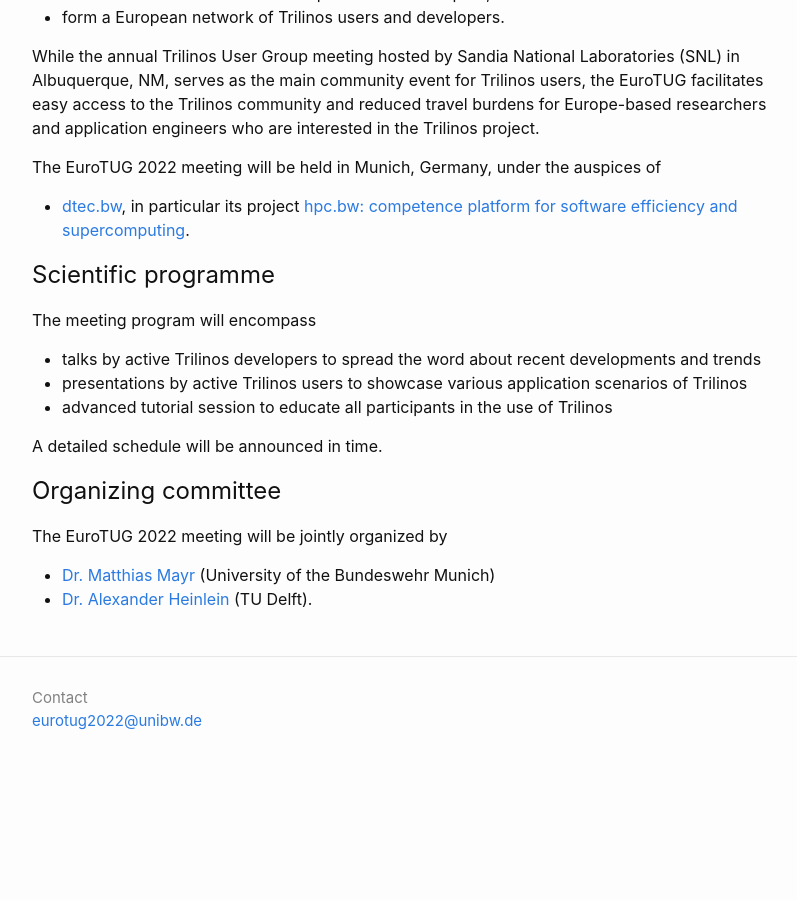
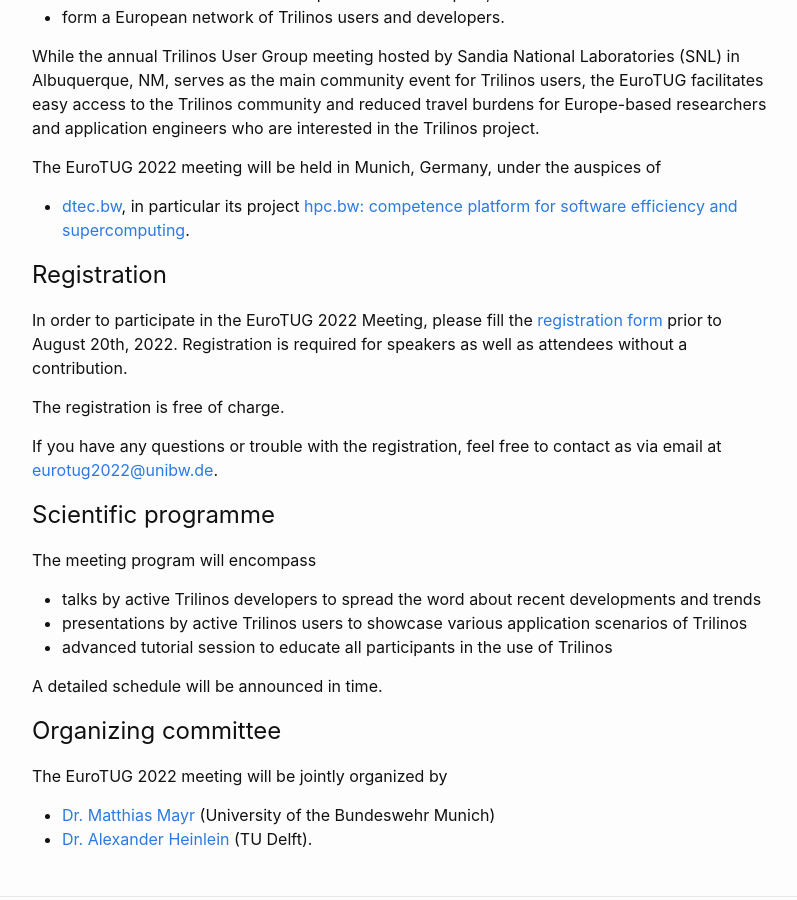
Before and after one commit to EuroTUG/eurotug.github.io, a Jekyll site: the page built from index.md, in a window 1280 px wide and 900 px high, scrolled down 589 px. Shown: the whole window, without its empty margins (238-1035 px from the left). Built offline with Jekyll 4.4.1, drawn with Linux system fonts in a browser that asks for light colours; before the commit the page ends 1381 px from its top, so only the background shows below that.

Commit message:
Add section w/ registraion details

```diff
--- a/index.md
+++ b/index.md
@@ -35,6 +35,13 @@ The EuroTUG 2022 meeting will be held in Munich, Germany, under the auspices of
 
 - [dtec.bw](https://dtecbw.de), in particular its project [hpc.bw: competence platform for software efficiency and supercomputing](https://dtecbw.de/home/forschung/hsu/projekt-hpcbw/projekt-hpcbw).
 
+## Registration
+
+In order to participate in the EuroTUG 2022 Meeting, please fill the [registration form](https://docs.google.com/forms/d/e/1FAIpQLSeu8_LW_ijZU45qvH6boORGQifOXuylcy4J_DU6WSWg7ijvNw/viewform?usp=sf_link)  prior to August 20th, 2022. Registration is required for speakers as well as attendees without a contribution.
+
+The registration is free of charge.
+
+If you have any questions or trouble with the registration, feel free to contact as via email at [eurotug2022@unibw.de](mailto:eurotug2022@unibw.de).
 
 ## Scientific programme
 
```
